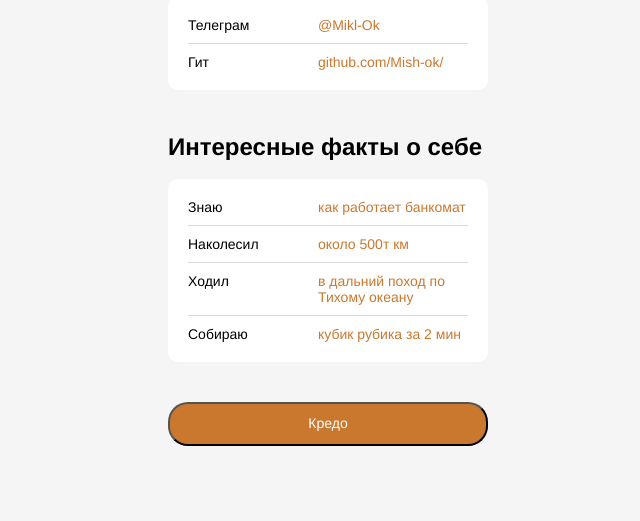
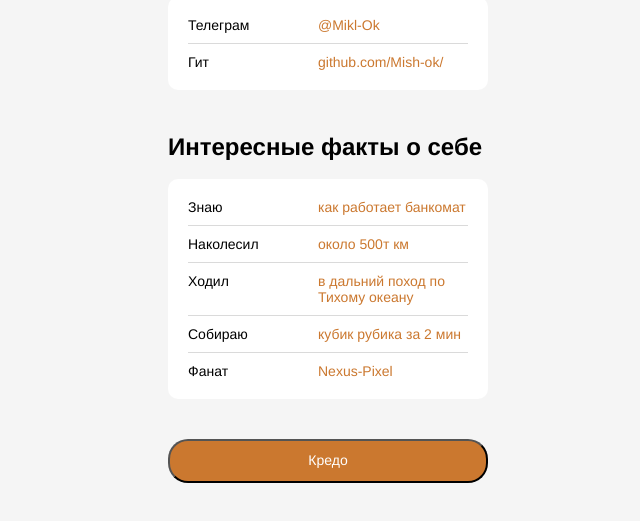
Before and after one commit to Mish-ok/Mish-ok.github.io, a plain HTML site: page index.html in a window 1280 px wide. Shown: the part 587-1108 px from the top of the page, without its empty margins (312-952 px from the left). Before the commit the page ends 1073 px from the top, so only its background shows below. Drawn offline with Linux system fonts and the light colour scheme.

Commit message:
Update index.html

```diff
--- a/index.html
+++ b/index.html
@@ -47,6 +47,10 @@
             <p class="links__title">Собираю</p>
             <a class="linsk__link">кубик рубика за 2 мин</a>
           </li>
+          <li class="links__link">
+            <p class="links__title">Фанат</p>
+            <a class="linsk__link">Nexus-Pixel</a>
+          </li>
         </ul>
       </section>
     </main>
```
